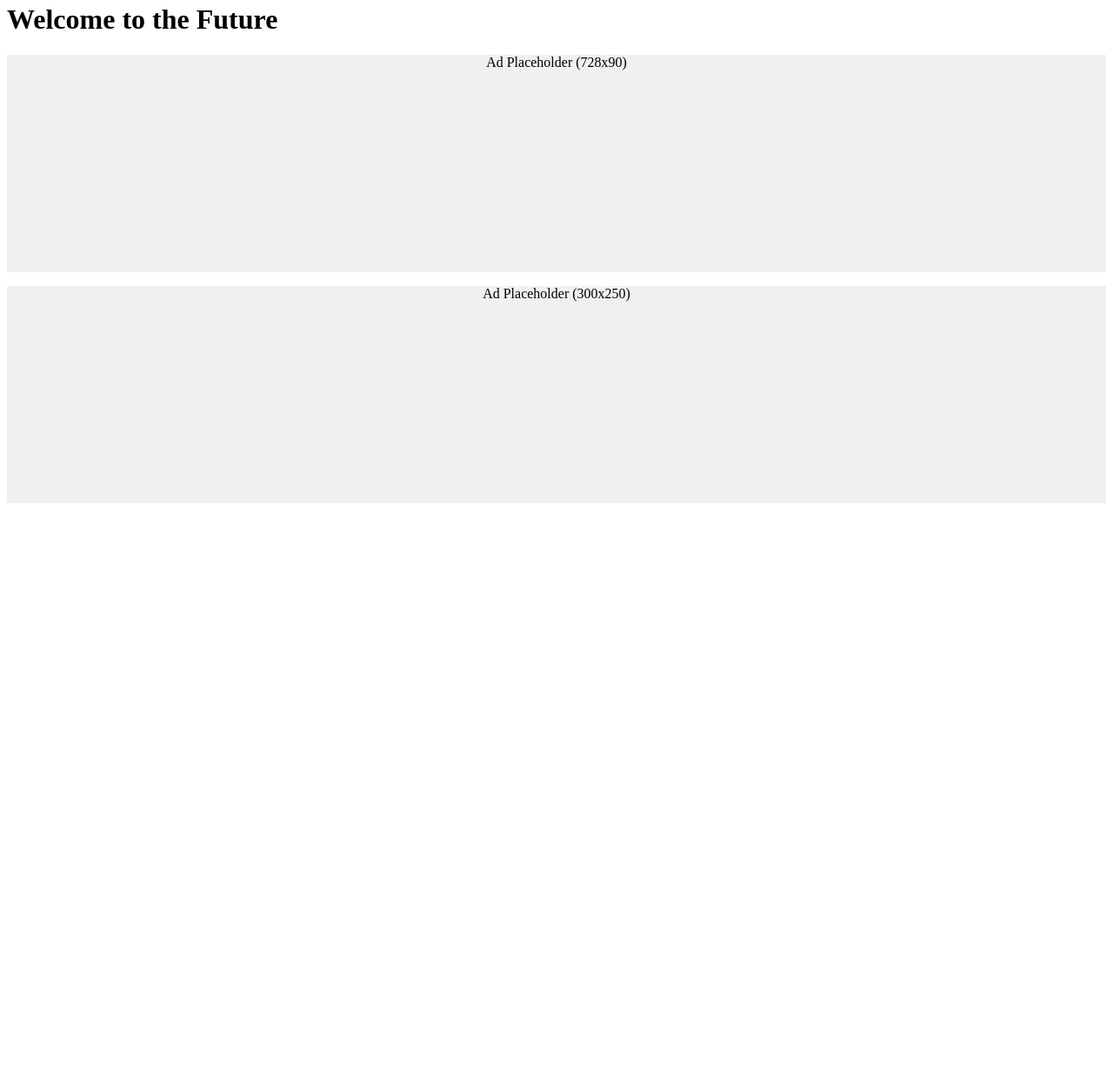
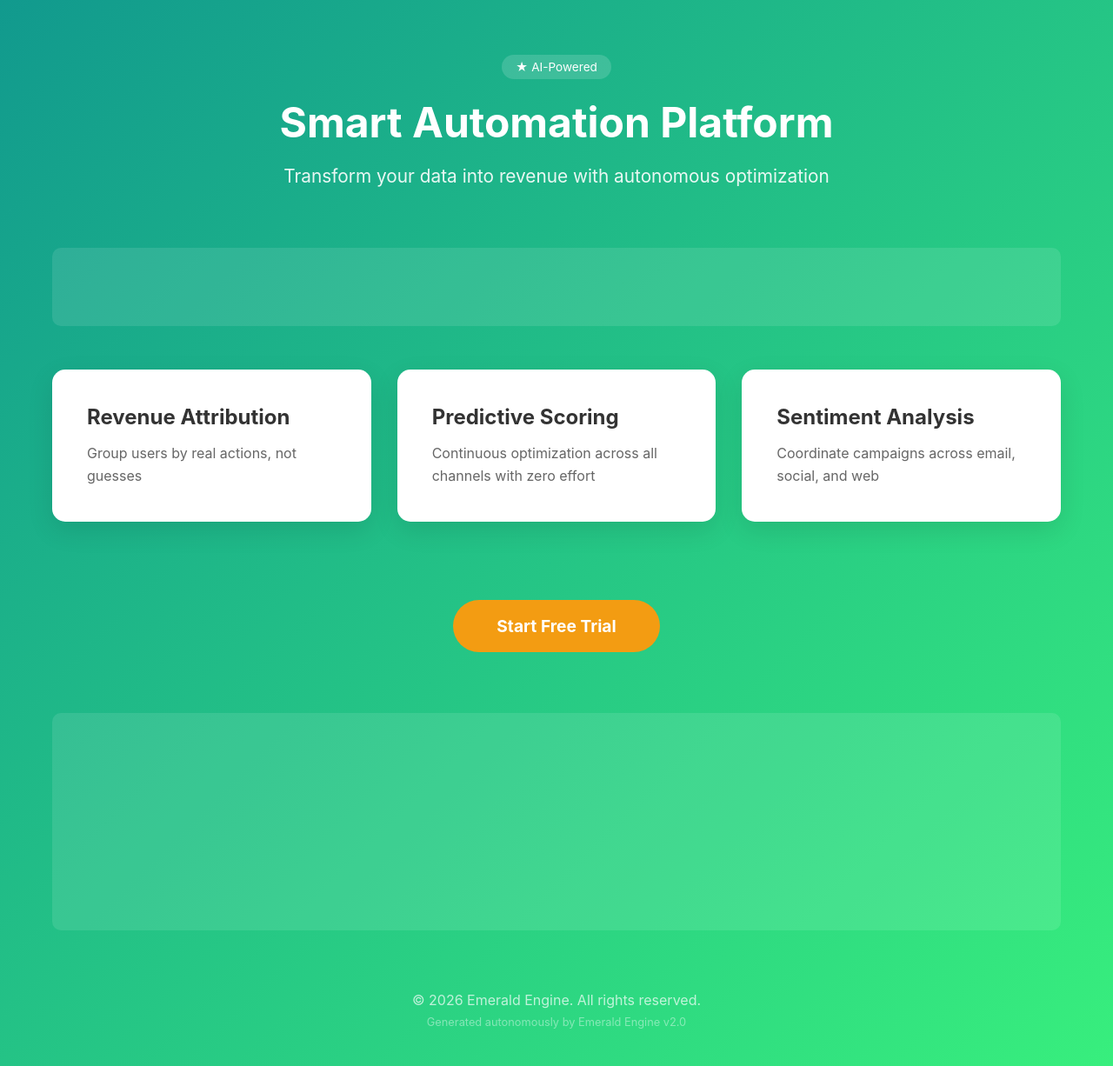
Before and after one commit to Alexander101001/emerald-engine, a website: page public/index.html in a window 1280 px wide. Shown: the part 17-1243 px from the top of the page at 87% size. Before the commit the page ends 800 px from the top, so only its background shows below. Drawn offline with Linux system fonts and the light colour scheme.

Commit message:
auto: regenerate landing page [2026-06-19T22:04:44+03:00]

```diff
--- a/public/index.html
+++ b/public/index.html
@@ -2,20 +2,186 @@
 <html lang="en">
 <head>
     <meta charset="UTF-8">
-    <title>SaaS Solution</title>
-    <meta name="description" content="Best SaaS tool for 2026">
+    <meta name="viewport" content="width=device-width, initial-scale=1.0">
+    <title>Smart Automation Platform - Boost Your ROI</title>
+    <script async src="https://pagead2.googlesyndication.com/pagead/js/adsbygoogle.js?client=ca-pub-XXXXXXXXXXXXXXXX"
+        crossorigin="anonymous"></script>
+    <style>
+        * {
+            margin: 0;
+            padding: 0;
+            box-sizing: border-box;
+        }
+        body {
+            font-family: -apple-system, BlinkMacSystemFont, 'Segoe UI', Roboto, sans-serif;
+            background: linear-gradient(135deg, #11998e 0%, #38ef7d 100%);
+            min-height: 100vh;
+            display: flex;
+            flex-direction: column;
+            align-items: center;
+        }
+        .container {
+            max-width: 1200px;
+            width: 100%;
+            padding: 20px;
+        }
+        header {
+            text-align: center;
+            padding: 60px 0 40px;
+            color: white;
+        }
+        header h1 {
+            font-size: 3em;
+            margin-bottom: 20px;
+        }
+        header p {
+            font-size: 1.3em;
+            opacity: 0.9;
+        }
+        .ad-banner {
+            background: rgba(255, 255, 255, 0.1);
+            padding: 20px;
+            border-radius: 10px;
+            text-align: center;
+            margin: 30px 0;
+            min-height: 90px;
+            display: flex;
+            align-items: center;
+            justify-content: center;
+            color: rgba(255, 255, 255, 0.5);
+            font-size: 1.1em;
+        }
+        .features {
+            display: grid;
+            grid-template-columns: repeat(auto-fit, minmax(300px, 1fr));
+            gap: 30px;
+            margin: 50px 0;
+        }
+        .feature-card {
+            background: white;
+            padding: 40px;
+            border-radius: 15px;
+            box-shadow: 0 10px 30px rgba(0, 0, 0, 0.1);
+            transition: transform 0.3s;
+        }
+        .feature-card:hover {
+            transform: translateY(-5px);
+        }
+        .feature-card h3 {
+            color: #333;
+            margin-bottom: 15px;
+            font-size: 1.5em;
+        }
+        .feature-card p {
+            color: #666;
+            line-height: 1.6;
+        }
+        .cta-button {
+            display: inline-block;
+            padding: 18px 50px;
+            background: #f39c12;
+            color: white;
+            text-decoration: none;
+            border-radius: 50px;
+            font-size: 1.2em;
+            font-weight: bold;
+            transition: background 0.3s, transform 0.3s;
+            margin: 40px 0;
+        }
+        .cta-button:hover {
+            background: #f39c12;
+            transform: scale(1.05);
+        }
+        .ad-sidebar {
+            background: rgba(255, 255, 255, 0.1);
+            padding: 20px;
+            border-radius: 10px;
+            text-align: center;
+            margin: 30px 0;
+            min-height: 250px;
+            display: flex;
+            align-items: center;
+            justify-content: center;
+            color: rgba(255, 255, 255, 0.5);
+            font-size: 1.1em;
+        }
+        footer {
+            color: rgba(255, 255, 255, 0.7);
+            padding: 40px 0;
+            text-align: center;
+            width: 100%;
+        }
+        .badge {
+            display: inline-block;
+            background: rgba(255,255,255,0.15);
+            color: white;
+            padding: 6px 16px;
+            border-radius: 20px;
+            font-size: 0.85em;
+            margin-bottom: 20px;
+        }
+        @media (max-width: 768px) {
+            header h1 {
+                font-size: 2em;
+            }
+            header p {
+                font-size: 1em;
+            }
+        }
+    </style>
 </head>
 <body>
-    <header>
-        <h1>Welcome to the Future</h1>
-    </header>
-    <div class="ad-slot" style="background: #f0f0f0; height: 250px; text-align: center;">
-        <p>Ad Placeholder (728x90)</p>
-    </div>
-    <main id="content">
-    </main>
-    <div class="ad-slot" style="background: #f0f0f0; height: 250px; text-align: center;">
-        <p>Ad Placeholder (300x250)</p>
+    <div class="container">
+        <header>
+            <div class="badge">&#9733; AI-Powered</div>
+            <h1>Smart Automation Platform</h1>
+            <p>Transform your data into revenue with autonomous optimization</p>
+        </header>
+
+        <div class="ad-banner">
+            <ins class="adsbygoogle"
+                style="display:block"
+                data-ad-client="ca-pub-XXXXXXXXXXXXXXXX"
+                data-ad-slot="XXXXXXXXXX"
+                data-ad-format="auto"
+                data-full-width-responsive="true"></ins>
+            <script>(adsbygoogle = window.adsbygoogle || []).push({});</script>
+        </div>
+
+        <div class="features">
+
+            <div class="feature-card">
+                <h3>Revenue Attribution</h3>
+                <p>Group users by real actions, not guesses</p>
+            </div>
+            <div class="feature-card">
+                <h3>Predictive Scoring</h3>
+                <p>Continuous optimization across all channels with zero effort</p>
+            </div>
+            <div class="feature-card">
+                <h3>Sentiment Analysis</h3>
+                <p>Coordinate campaigns across email, social, and web</p>
+            </div>
+        </div>
+
+        <div style="text-align: center;">
+            <a href="#" class="cta-button">Start Free Trial</a>
+        </div>
+
+        <div class="ad-sidebar">
+            <ins class="adsbygoogle"
+                style="display:block"
+                data-ad-client="ca-pub-XXXXXXXXXXXXXXXX"
+                data-ad-slot="XXXXXXXXXX"
+                data-ad-format="auto"
+                data-full-width-responsive="true"></ins>
+            <script>(adsbygoogle = window.adsbygoogle || []).push({});</script>
+        </div>
+
+        <footer>
+            <p>&copy; 2026 Emerald Engine. All rights reserved.</p>
+            <p style="margin-top:8px;font-size:0.8em;opacity:0.6;">Generated autonomously by Emerald Engine v2.0</p>
+        </footer>
     </div>
 </body>
 </html>
```
